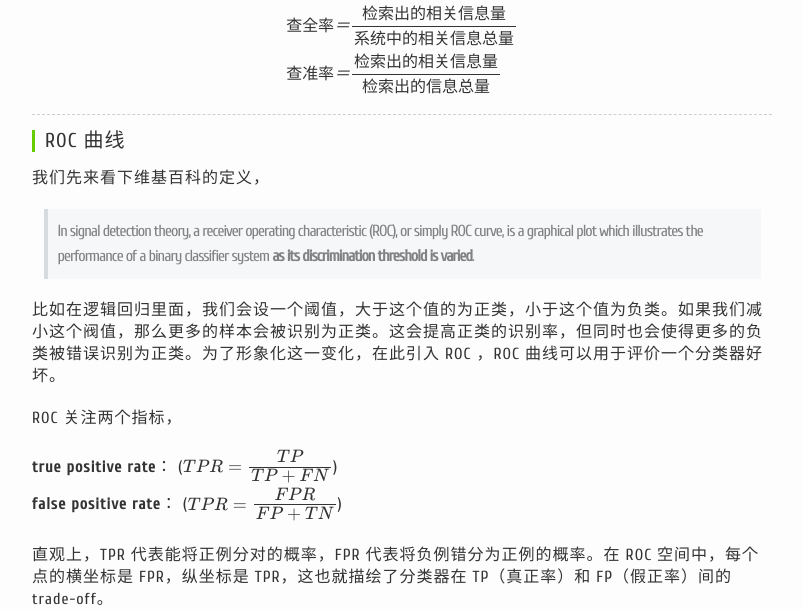
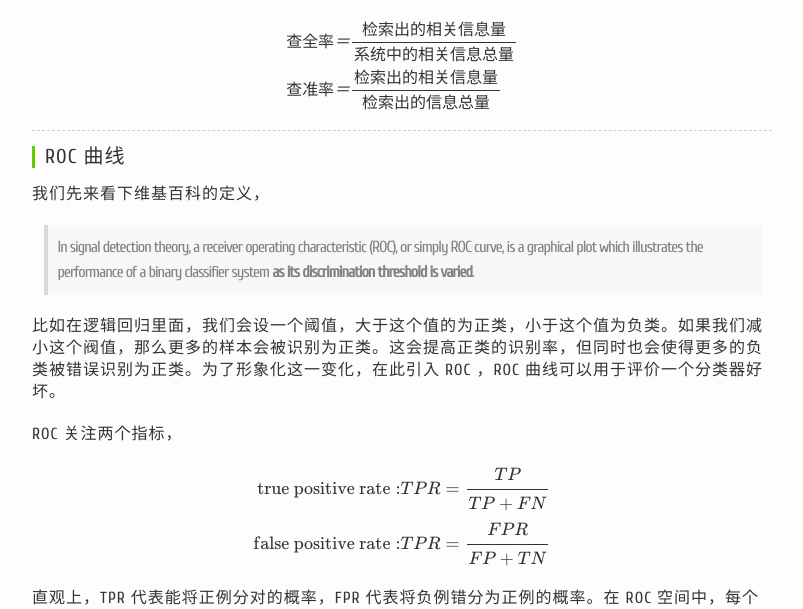
Before and after one commit to charleshm/charleshm.github.io, a Jekyll site: the page built from _posts/2016-03-20-Classification-Model-Performance.md, in a window 1280 px wide and 1400 px high, scrolled down 1600 px, cut to the strip 294-903 px from the top of the window. Shown: the whole strip, without its empty margins (238-1041 px from the left). Built offline with Jekyll 4.4.1, drawn with Linux system fonts in a browser that asks for light colours; formulas are drawn with MathJax 3; comment, search, counter and statistics services are not loaded; some of the changed text lies outside the part shown.

Commit message:
Data Mining

```diff
--- a/_posts/2016-03-20-Classification-Model-Performance.md
+++ b/_posts/2016-03-20-Classification-Model-Performance.md
@@ -50,7 +50,9 @@ F_1 & = \frac{2TP}{2TP + FP + FN} \tag{3}
 
 ![此处输入图片的描述][2]
 
-在信息检索领域，精确率和召回率又被称为查全率和查准率，
+----------
+
+在信息检索领域，精确率和召回率又被称为**查准率和**查全率**，
 
 $$\begin{align*}
 \text{查全率}&＝\frac{\text{检索出的相关信息量}}{\text{系统中的相关信息总量}}\\
@@ -69,8 +71,10 @@ $$\begin{align*}
 
 ROC 关注两个指标，
 
-**true positive rate**： ($TPR = \cfrac{TP}{TP+FN}$)
-**false positive rate**： ($TPR = \cfrac{FPR}{FP + TN}$)
+$$\begin{align*}
+\text{true positive rate}: &TPR = \cfrac{TP}{TP+FN}\\
+\text{false positive rate}: &TPR = \cfrac{FPR}{FP + TN}
+\end{align*}$$
 
 直观上，TPR 代表能将正例分对的概率，FPR 代表将负例错分为正例的概率。在 ROC 空间中，每个点的横坐标是 FPR，纵坐标是 TPR，这也就描绘了分类器在 TP（真正率）和 FP（假正率）间的 trade-off。
 
```
